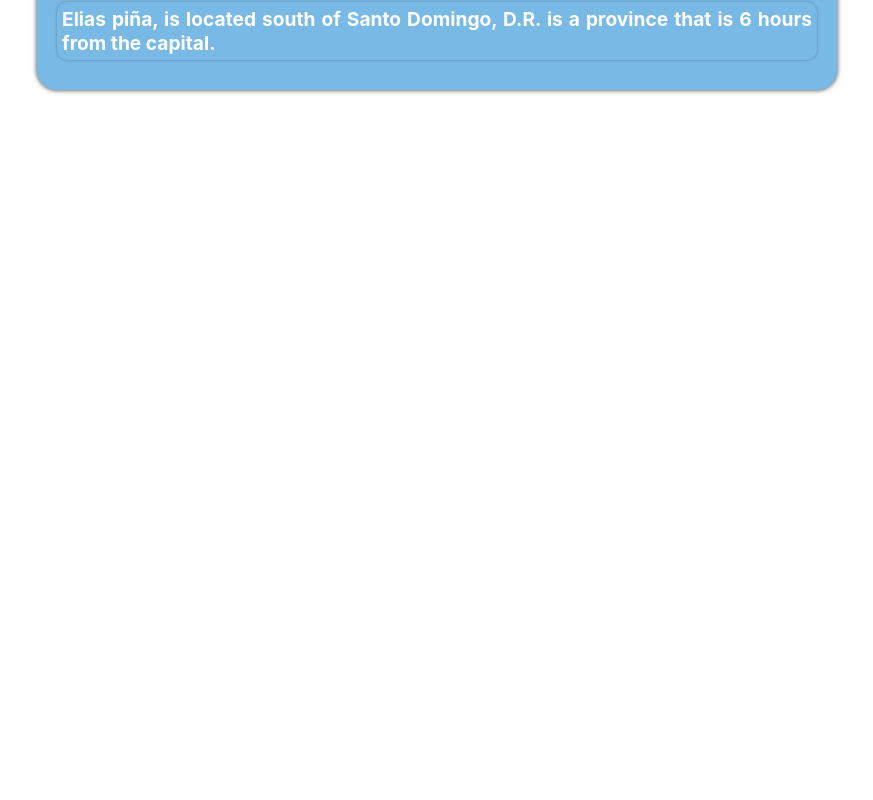
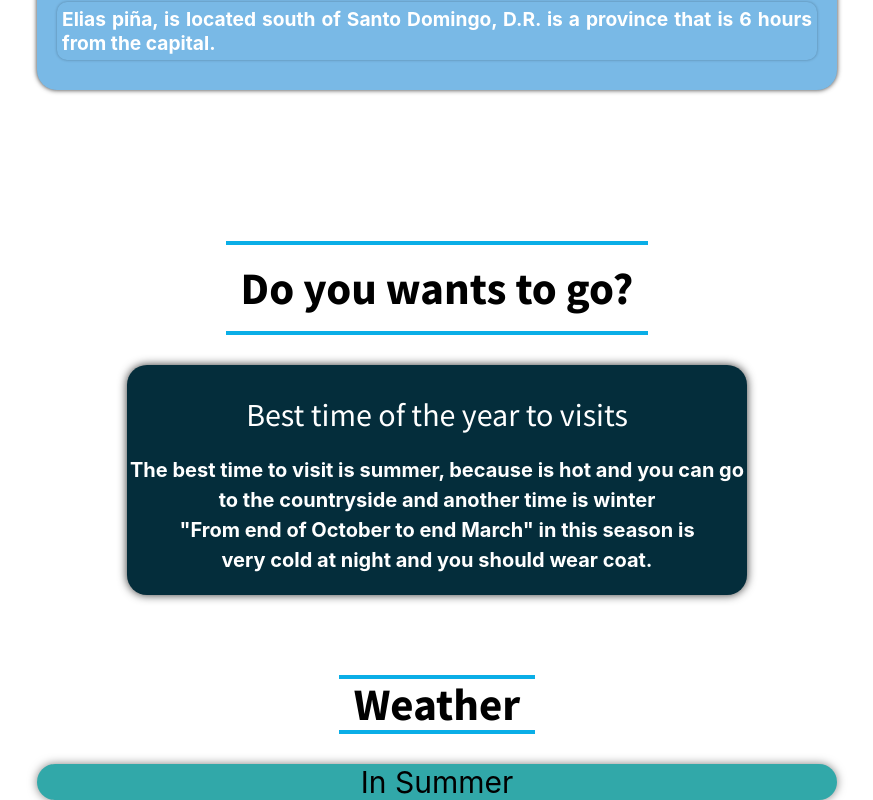
Before and after one commit to JD100423/Eliaspina, a React (Create React App) app: page / in a window 1280 px wide. Shown: the part 3278-4078 px from the top of the page, without its empty margins (203-1076 px from the left). Before the commit the page ends 3438 px from the top, so only its background shows below. Built offline with nearby package versions, Linux system fonts and the light colour scheme.

Commit message:
Agregando cambios

```diff
--- a/package.json
+++ b/package.json
@@ -8,7 +8,7 @@
     "react": "^18.2.0",
     "react-dom": "^18.2.0",
     "react-scripts": "5.0.1",
-    "styled-components": "6.0.0-rc.1"
+    "styled-components": "^6.0.0-rc.1"
   },
   "scripts": {
     "start": "react-scripts start",
--- a/src/App.js
+++ b/src/App.js
@@ -1,11 +1,15 @@
 import React from "react";
 import Home from "./Componentes/Home";
+import BestTime from "./Componentes/Best";
+import Weather from "./Componentes/Weather";
 
 function App() {
 
   return (
     <>
     <Home/>
+    <BestTime />
+    <Weather />
     </>
   );
 }
--- /dev/null
+++ b/src/Componentes/Best/index.jsx
@@ -0,0 +1,74 @@
+import React from "react";
+import { styled } from "styled-components";
+
+const BestTime = () => {
+
+    const CardBest = styled.div`
+    display: flex;
+    margin-top: 20px;
+    flex-wrap: wrap;
+    justify-content: center;
+    align-items: center;
+    width: 100%;
+    max-width: 800px;
+    margin: 0 20px;
+    `
+
+    const Content = styled.div`
+        display: flex;
+        flex-direction: column;
+        align-items: center;
+        width: 100%;
+        margin-top: 50px;
+    `
+
+    const Title = styled.h1`
+        font-size: 45px;
+        font-family: 'Source Sans Pro', sans-serif;
+        font-weight: 700;
+        border-top: 4px solid #0AAEE7;
+        padding: 15px;
+        border-bottom: 4px solid #0AAEE7;
+    `
+    const Info = styled.div`
+        display: flex;
+        flex-direction: column;
+        align-items: center;
+        margin-bottom: 50px;
+        background-color: #042D3B;
+        border-radius: 20px;
+        box-shadow: 0 0 10px rgba(0, 0, 0, 0.8);
+        padding-bottom: 20px;
+    `
+    const InfoTitle = styled.h1`
+        font-size: 2rem;
+        font-weight: 400;
+        margin: 30px 0 20px;
+        color: #ffff;
+        font-family: 'Source Sans Pro', sans-serif;
+    `
+    const InfoInfo = styled.h4`
+        margin: 0;
+        padding: 3px;
+        font-size: 20px;
+        color: #fff;
+    `
+    return(
+        <>
+        <Content>
+        <CardBest>
+            <Title>Do you wants to go?</Title>
+            <Info>
+                <InfoTitle>Best time of the year to visits</InfoTitle>
+                <InfoInfo>The best time to visit is summer, because is hot and you can go</InfoInfo>
+                <InfoInfo>to the countryside and another time is winter</InfoInfo>
+                <InfoInfo>"From end of October to end March" in this season is</InfoInfo>
+                <InfoInfo>very cold at night and you should wear coat.</InfoInfo>
+            </Info>
+        </CardBest>
+        </Content>
+        </>
+    )
+}
+
+export default BestTime
--- a/src/Componentes/ComponentsHome/index.jsx
+++ b/src/Componentes/ComponentsHome/index.jsx
@@ -45,7 +45,7 @@ const Casa = () => {
 
                     <div className="info">
                         <div className="info-img">
-                        <iframe width="600" height="450" frameborder="0" style={{border: "2px solid #9CD2F8", borderRadius: "6px"}} src="https://www.google.com/maps/embed?pb=!1m18!1m12!1m3!1d10677.937864045185!2d-71.70928098389533!3d18.87726844231115!2m3!1f0!2f0!3f0!3m2!1i1024!2i768!4f13.1!3m3!1m2!1s0x8eb0bb070f953767%3A0xb14c33e611e79982!2sComendador!5e0!3m2!1ses!2sdo!4v1683645899819!5m2!1ses!2sdo" allowfullscreen></iframe>
+                        <iframe width="600" height="450" frameborder="0" style={{border: "2px solid #9CD2F8", borderRadius: "6px"}} src="https://www.google.com/maps/embed?pb=!1m18!1m12!1m3!1d10677.937864045185!2d-71.70928098389533!3d18.87726844231115!2m3!1f0!2f0!3f0!3m2!1i1024!2i768!4f13.1!3m3!1m2!1s0x8eb0bb070f953767%3A0xb14c33e611e79982!2sComendador!5e0!3m2!1ses!2sdo!4v1683645899819!5m2!1ses!2sdo" title="Mapa" allowfullscreen></iframe>
 
                         <div className="info-mapa">
                         <h4 className="info-info">Elias piña, is located south of Santo Domingo, D.R. is a province that is 6 hours from the capital.</h4>
--- /dev/null
+++ b/src/Componentes/Weather/index.jsx
@@ -0,0 +1,48 @@
+import React from "react";
+import { styled } from "styled-components";
+
+const Weather = () => {
+    const Card=styled.div`
+        margin-top: 50px;
+        display: flex;
+        flex-wrap: wrap;
+        justify-content: space-evenly;
+        width: 100%;
+        max-width: 800px;
+        margin: 0 20px;
+        border-radius: 20px;
+        box-shadow: 0 0 10px rgba(0, 0, 0, 0.5);
+        background-color: #31A8A9;
+    `
+    const Content=styled.div`
+        display: flex;
+        flex-direction: column;
+        align-items: center;
+        width: 100%;
+    `
+    const Title = styled.h1`
+    font-size: 45px;
+    font-family: 'Source Sans Pro', sans-serif;
+    font-weight: 700;
+    line-height: 21px;
+    border-top: 4px solid #0AAEE7;
+    padding: 15px;
+    border-bottom: 4px solid #0AAEE7;
+    `
+    const TitleInfo = styled.h2`
+        font-size: 30px;
+        margin: 0;
+        font-weight: 400;
+
+    `
+    return (
+        <Content>
+            <Title>Weather</Title>
+        <Card>
+            <TitleInfo>In Summer</TitleInfo>
+        </Card>
+        </Content>
+    )
+}
+
+export default Weather
```
Also changed, not shown: 1 other file (tests, documents, lock files or other folders).
